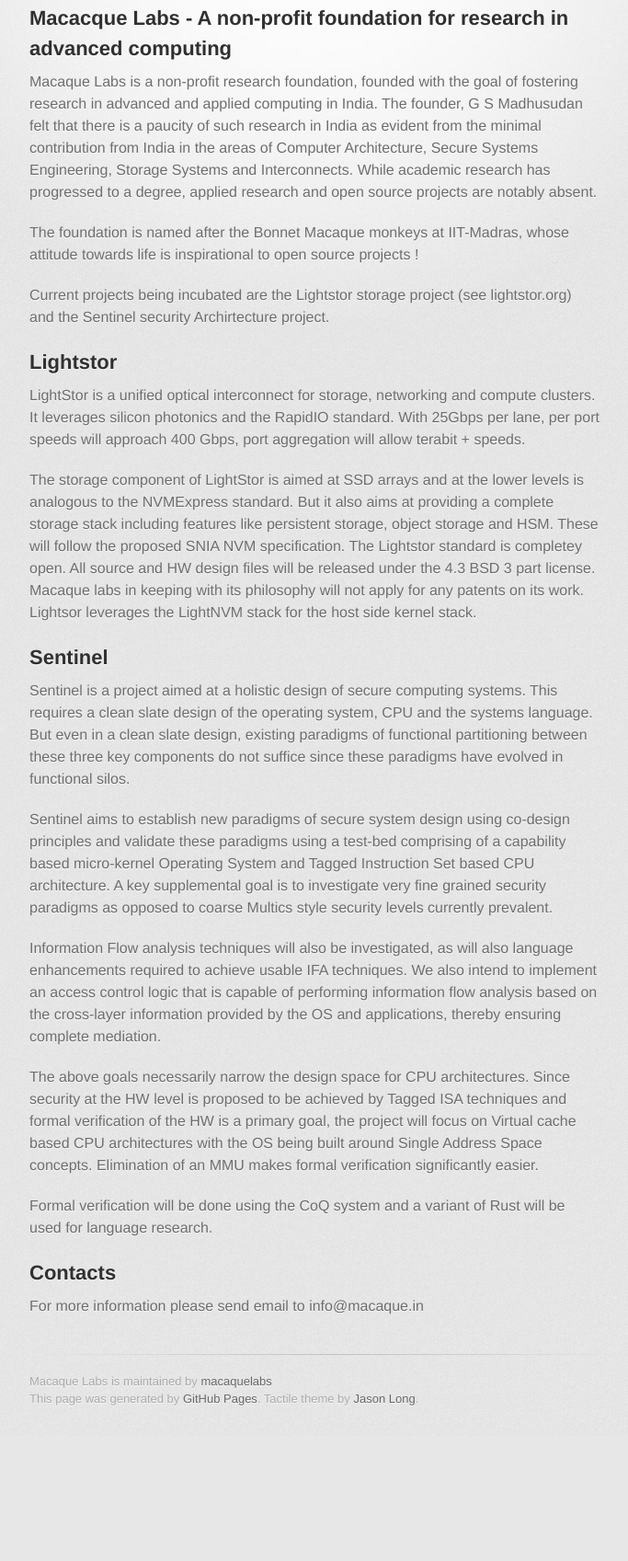
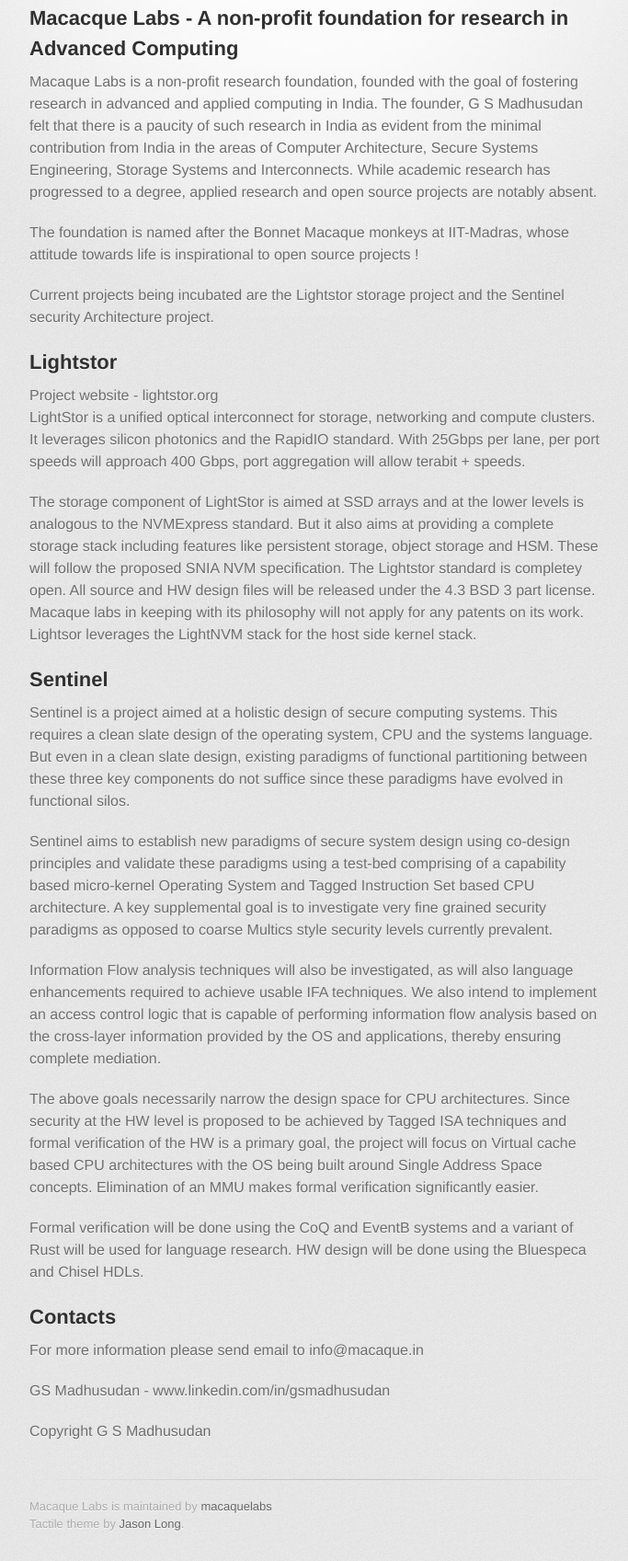
Before and after one commit to macaquelabs/site, a plain HTML site: page index.html in a window 1280 px wide. Shown: the part 229-1926 px from the top of the page at 92% size, without its empty margins (298-981 px from the left). Before the commit the page ends 1790 px from the top, so only its background shows below. Drawn offline with Linux system fonts and the light colour scheme; a web font is replaced by a local one.

Commit message:
Update index.html

```diff
--- a/index.html
+++ b/index.html
@@ -28,7 +28,7 @@
         <hr>
 
         <section id="main_content">
-          <h2>Macacque Labs - A non-profit foundation for research in advanced computing</h2>
+          <h2>Macacque Labs - A non-profit foundation for research in Advanced Computing</h2>
 
 <p>
 Macaque Labs is a non-profit research foundation, founded with the goal of fostering research
@@ -40,11 +40,11 @@ are notably absent.</p>
 <p>The foundation is named after the Bonnet Macaque monkeys at IIT-Madras, whose attitude
 towards life is inspirational to open source projects ! </p>
 
-<p>Current projects being incubated are the Lightstor storage project (see lightstor.org) and
-the Sentinel security Archirtecture project. </p>
+<p>Current projects being incubated are the Lightstor storage project and
+the Sentinel security Architecture project. </p>
 
 <h2> Lightstor </h2>
-
+Project website - lightstor.org
 <p> LightStor is a unified optical interconnect for storage, networking and compute clusters. It leverages
 silicon photonics and the RapidIO standard. With 25Gbps per lane, per port speeds will approach 400 Gbps,
 port aggregation will allow terabit + speeds.</p>
@@ -81,13 +81,17 @@ formal verification of the HW is a primary goal, the project will focus on Virtu
 cache based CPU architectures with the OS being built around Single Address Space concepts.
 Elimination of an MMU makes formal verification significantly easier.</p>
 
-<p></p>Formal verification will be done using the CoQ system and a variant of Rust will
-be used for language research.
+<p></p>Formal verification will be done using the CoQ and EventB systems and a variant of Rust will
+be used for language research. HW design will be done using the Bluespeca and Chisel HDLs.
 
 </p>
 
 <h2>Contacts</h2>
-For more information please send email to info@macaque.in
+<p>For more information please send email to info@macaque.in </p>
+<p>GS Madhusudan - www.linkedin.com/in/gsmadhusudan </p>
+
+<p>Copyright G S Madhusudan</p>
+
 
 
 
@@ -96,7 +100,7 @@ For more information please send email to info@macaque.in
 
         <footer>
           Macaque Labs is maintained by <a href="https://github.com/macaquelabs">macaquelabs</a><br>
-          This page was generated by <a href="http://pages.github.com">GitHub Pages</a>. Tactile theme by <a href="https://twitter.com/jasonlong">Jason Long</a>.
+          Tactile theme by <a href="https://twitter.com/jasonlong">Jason Long</a>.
         </footer>
 
 
```
